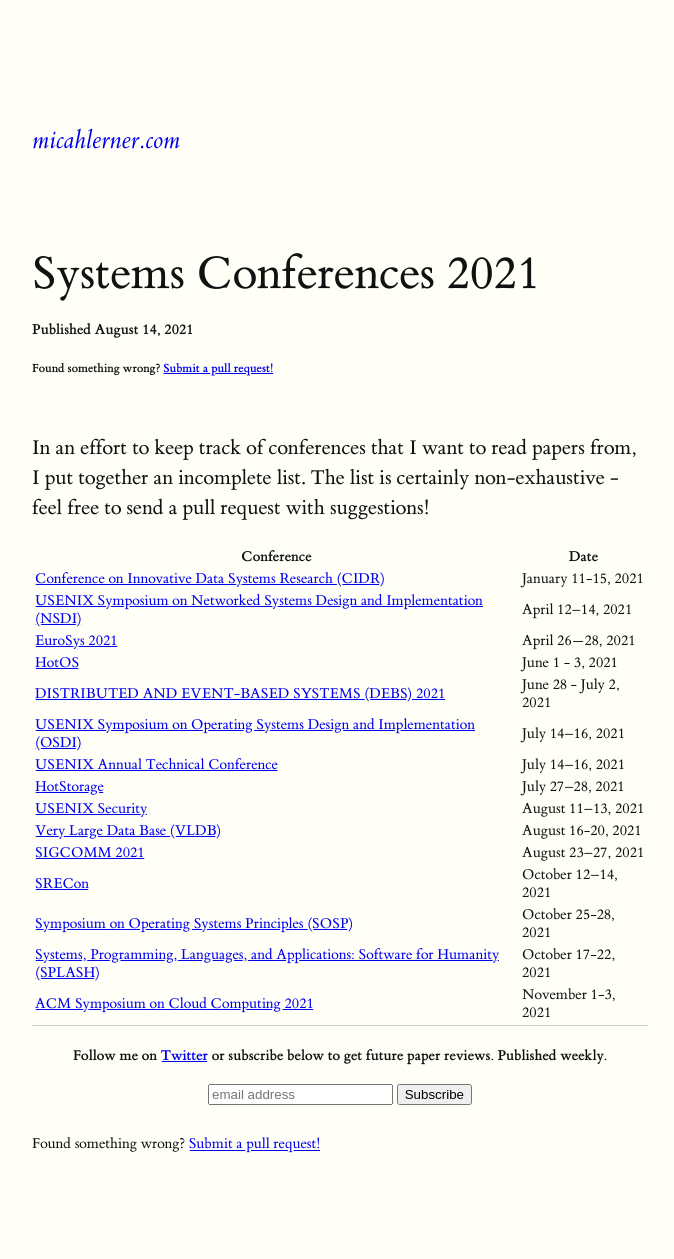
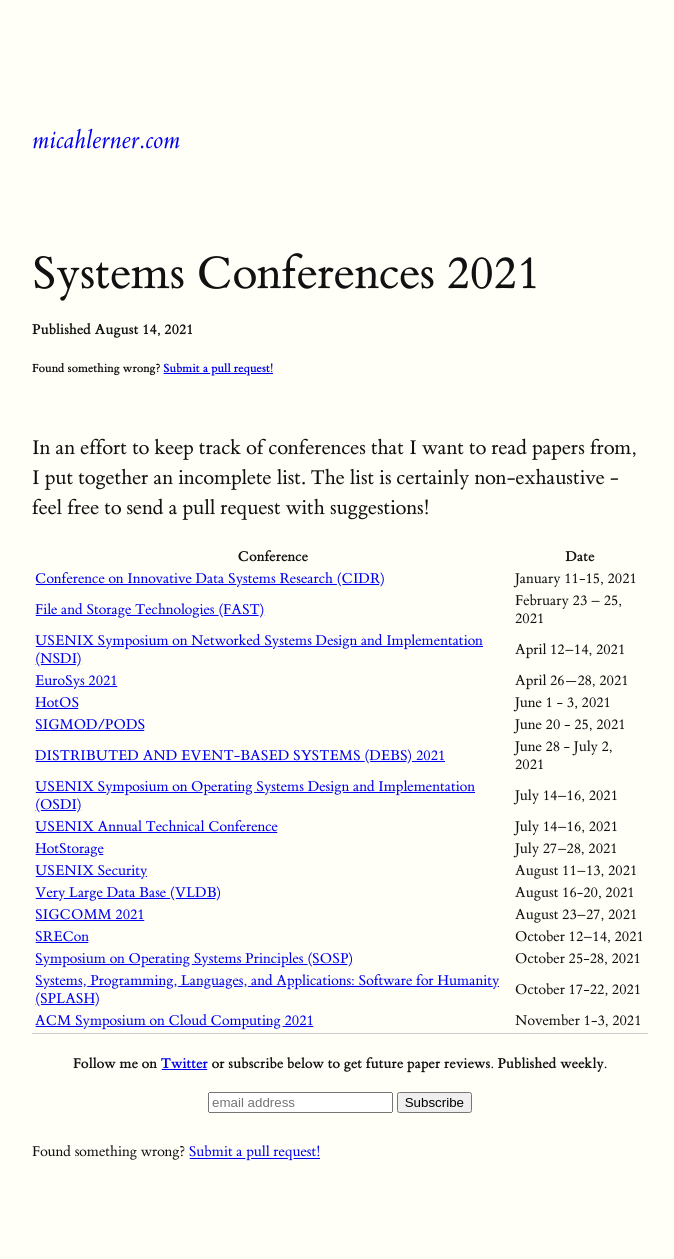
Before and after one commit to mlerner/mlerner.github.io, a Jekyll site: the page built from _posts/2021-08-14-systems-conferences-2021.md, in a window 1280 px wide. Shown: the whole page, without its empty margins (128-802 px from the left). Built offline with Jekyll 4.4.1, drawn with Linux system fonts in a browser that asks for light colours.

Commit message:
Publish conferences

```diff
--- a/_posts/2021-08-14-systems-conferences-2021.md
+++ b/_posts/2021-08-14-systems-conferences-2021.md
@@ -9,9 +9,11 @@ In an effort to keep track of conferences that I want to read papers from, I put
 |Conference|Date|
 |---|---|
 |[Conference on Innovative Data Systems Research (CIDR)](http://cidrdb.org/cidr2021/index.html)|January 11-15, 2021|
+|[File and Storage Technologies (FAST)](https://www.usenix.org/conference/fast21)|February 23 – 25, 2021|
 |[USENIX Symposium on Networked Systems Design and Implementation (NSDI)](https://www.usenix.org/conference/nsdi21)|April 12–14, 2021|
 |[EuroSys 2021](https://2021.eurosys.org/)|April 26—28, 2021|
 |[HotOS](https://sigops.org/s/conferences/hotos/2021/)|June 1 - 3, 2021|
+|[SIGMOD/PODS](https://2021.sigmod.org/)|June 20 - 25, 2021|
 |[DISTRIBUTED AND EVENT-BASED SYSTEMS (DEBS) 2021](https://2021.debs.org/full-program/)|June 28 - July 2, 2021|
 |[USENIX Symposium on Operating Systems Design and Implementation (OSDI)](https://www.usenix.org/conference/osdi21)|July 14–16, 2021|
 |[USENIX Annual Technical Conference](https://www.usenix.org/conference/atc21)|July 14–16, 2021|
```
Also changed, not shown: _posts/2021-08-29-a-linux-kernel-implementation-of-the-homa-transport-protocol.md (+2 -1 lines).
